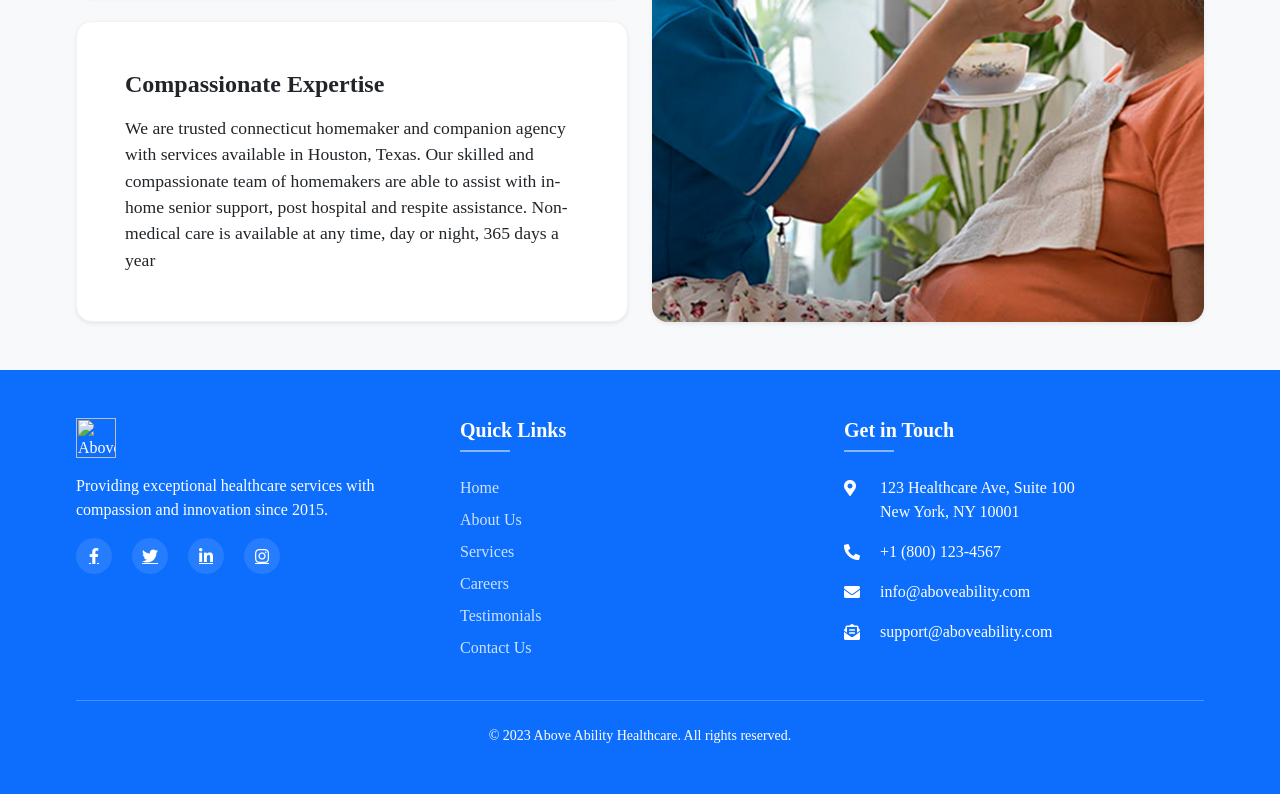
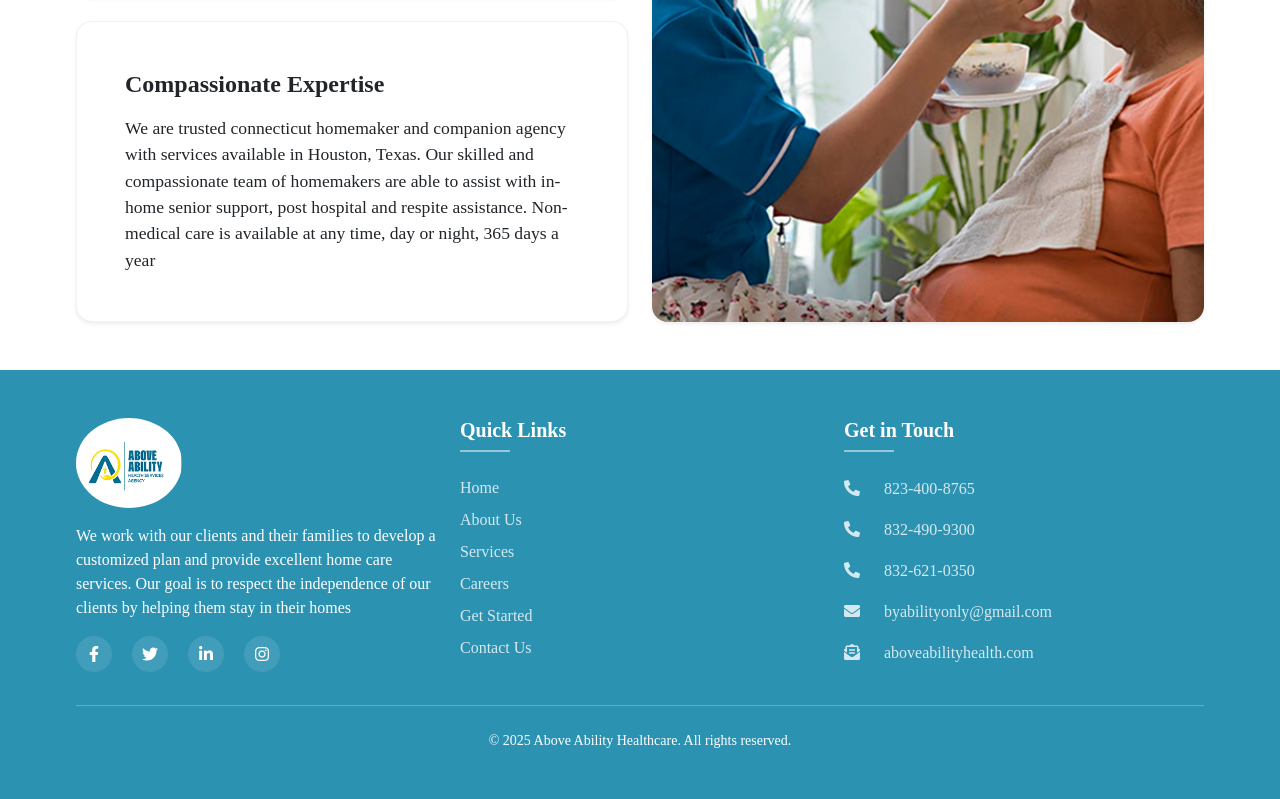
Before and after one commit to Kindo-Jnr/above_ability_healthcare_website, a plain HTML site: page index.html in a window 1280 px wide. Shown: the part 5072-5871 px from the top of the page. Drawn offline with nearby package versions, Linux system fonts and the light colour scheme; a script that the page names is missing.

Commit message:
footer done

```diff
--- a/assets/css/styles.css
+++ b/assets/css/styles.css
@@ -986,7 +986,7 @@ header .navlist a:hover::after {
 /* Responsive Adjustments */
 @media (max-width: 768px) {
   .testimonials{
-    margin-top: 80%;
+    margin-top: 65%;
   }
   .testimonial-card {
     padding: 1.5rem !important;
@@ -1011,6 +1011,7 @@ header .navlist a:hover::after {
 /* Why Choose Us Section--- */
 .why-choose-us {
   position: relative;
+  background-color: var(--bg-color);
 }
 
 .image-wrapper {
@@ -1072,7 +1073,7 @@ header .navlist a:hover::after {
 
 /* Footer Section-- */
 .footer-section {
-  background-color: #2c8dfe;
+  background-color: var(--second-bg-color);
 }
 
 .footer-heading {
@@ -1100,6 +1101,7 @@ header .navlist a:hover::after {
 .footer-links li a:hover {
   opacity: 1;
   padding-left: 5px;
+
 }
 
 .contact-info i {
@@ -1115,6 +1117,7 @@ header .navlist a:hover::after {
   border-radius: 50%;
   background-color: rgba(255, 255, 255, 0.1);
   transition: all 0.3s ease;
+text-decoration: none;
 }
 
 .social-icons a:hover {
@@ -1129,7 +1132,7 @@ header .navlist a:hover::after {
   }
 
   .footer-heading::after {
-    left: 50%;
+    left: 5%;
     transform: translateX(-50%);
   }
 
--- a/index.html
+++ b/index.html
@@ -504,7 +504,7 @@
     </section>
 
     <!-- Why Choose Us Section----- -->
-    <section class="why-choose-us py-5 bg-light">
+    <section class="why-choose-us py-5">
       <div class="container">
         <!-- Section Heading -->
         <div class="text-center mb-5">
@@ -528,7 +528,7 @@
                 class="content-box bg-white p-4 p-lg-5 rounded-4 shadow-sm flex-grow-1"
               >
                 <h3 class="h4 fw-bold mb-3">Compassionate Expertise</h3>
-                <p class="mb-0" style="font-size: 1.1rem;">
+                <p class="mb-0" style="font-size: 1.1rem">
                   We are trusted connecticut homemaker and companion agency with
                   services available in Houston, Texas. Our skilled and
                   compassionate team of homemakers are able to assist with
@@ -557,21 +557,24 @@
     </section>
 
     <!-- Footer Section---- -->
-    <footer class="footer-section bg-primary text-white py-5">
+    <footer class="footer-section text-white py-5">
       <div class="container">
         <div class="row g-4">
           <!-- First Column - Logo & Content -->
           <div class="col-lg-4">
             <div class="footer-brand mb-3">
               <img
-                src="assets/images/logo-white.png"
+                src="/assets/images/above_logo.png"
                 alt="Above Ability Healthcare"
-                height="40"
+                height="90"
+                class="rounded-circle"
               />
             </div>
             <p class="mb-3">
-              Providing exceptional healthcare services with compassion and
-              innovation since 2015.
+              We work with our clients and their families to develop a
+              customized plan and provide excellent home care services. Our goal
+              is to respect the independence of our clients by helping them stay
+              in their homes
             </p>
             <div class="social-icons">
               <a href="#" class="text-white me-3"
@@ -590,7 +593,7 @@
           </div>
 
           <!-- Second Column - Quick Links -->
-          <div class="col-lg-4">
+          <div class="col-lg-4 text-start">
             <h5 class="footer-heading mb-4">Quick Links</h5>
             <ul class="footer-links list-unstyled">
               <li class="mb-2">
@@ -607,7 +610,7 @@
               </li>
               <li class="mb-2">
                 <a href="#" class="text-white text-decoration-none"
-                  >Testimonials</a
+                  >Get Started</a
                 >
               </li>
               <li>
@@ -619,26 +622,38 @@
           </div>
 
           <!-- Third Column - Get in Touch -->
-          <div class="col-lg-4">
+          <div class="col-lg-4 text-start">
             <h5 class="footer-heading mb-4">Get in Touch</h5>
-            <ul class="contact-info list-unstyled">
+            <ul class="contact-info list-unstyled footer-links">
               <li class="mb-3 d-flex">
-                <i class="fas fa-map-marker-alt me-3 mt-1"></i>
-                <span
-                  >123 Healthcare Ave, Suite 100<br />New York, NY 10001</span
-                >
+                <a href="/" class="text-white text-decoration-none">
+                  <i class="fas fa-phone-alt me-3 mt-1"></i>
+                  <span>823-400-8765</span>
+                </a>
               </li>
               <li class="mb-3 d-flex">
-                <i class="fas fa-phone-alt me-3 mt-1"></i>
-                <span>+1 (800) 123-4567</span>
+                <a href="/" class="text-white text-decoration-none">
+                  <i class="fas fa-phone-alt me-3 mt-1"></i>
+                  <span>832-490-9300</span>
+                </a>
               </li>
               <li class="mb-3 d-flex">
-                <i class="fas fa-envelope me-3 mt-1"></i>
-                <span>info@aboveability.com</span>
+                <a href="/" class="text-white text-decoration-none">
+                  <i class="fas fa-phone-alt me-3 mt-1"></i>
+                  <span>832-621-0350</span>
+                </a>
+              </li>
+              <li class="mb-3 d-flex">
+                <a href="/" class="text-white text-decoration-none">
+                  <i class="fas fa-envelope me-3 mt-1"></i>
+                  <span>byabilityonly@gmail.com</span>
+                </a>
               </li>
               <li class="d-flex">
-                <i class="fas fa-envelope-open-text me-3 mt-1"></i>
-                <span>support@aboveability.com</span>
+                <a href="/" class="text-white text-decoration-none">
+                  <i class="fas fa-envelope-open-text me-3 mt-1"></i>
+                  <span>aboveabilityhealth.com</span>
+                </a>
               </li>
             </ul>
           </div>
@@ -647,7 +662,7 @@
         <div class="row">
           <div class="col-md-12 text-center">
             <p class="mb-0 small">
-              &copy; 2023 Above Ability Healthcare. All rights reserved.
+              &copy; 2025 Above Ability Healthcare. All rights reserved.
             </p>
           </div>
         </div>
```
